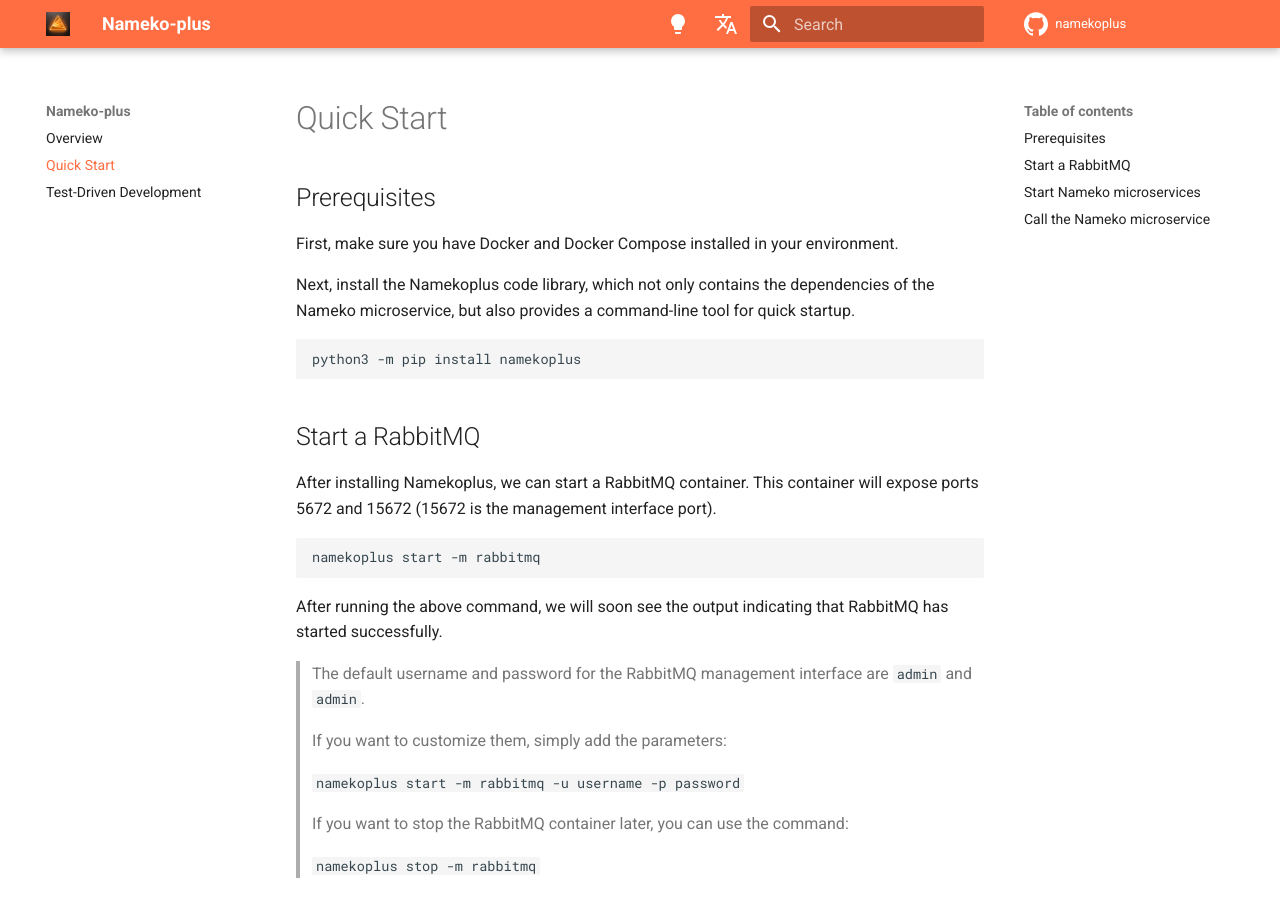
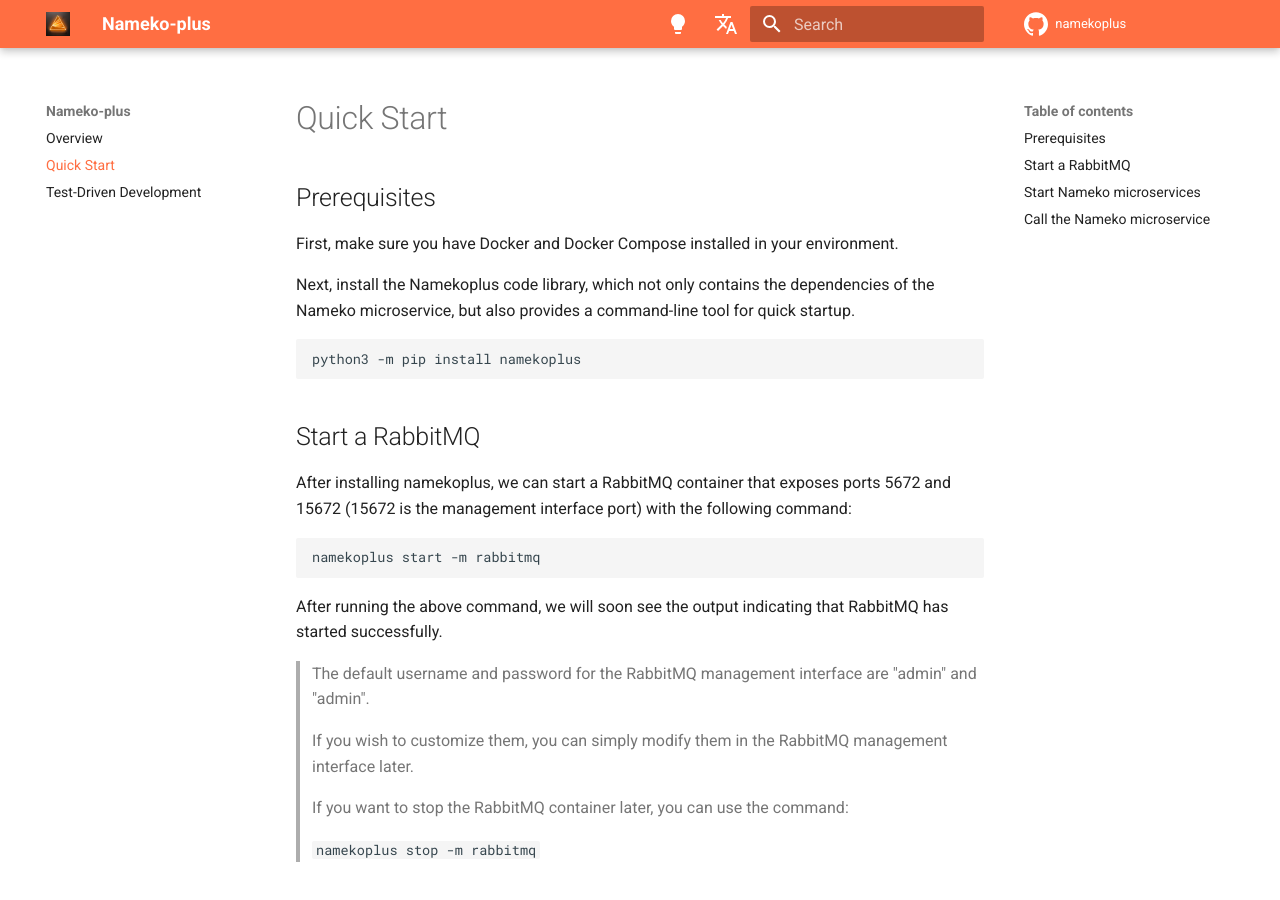
Before and after one commit to Bryanthelol/nameko-plus-doc-en, an MkDocs documentation site: the page built from docs/Quick Start.md, in a window 1280 px wide and 900 px high. Built offline with MkDocs 1.6.1 and Material for MkDocs 9.7.7, drawn with Linux system fonts in a browser that asks for light colours; comment, search, counter and statistics services are not loaded.

Commit message:
update doc

````diff
--- a/docs/Quick Start.md
+++ b/docs/Quick Start.md
@@ -17,7 +17,7 @@ python3 -m pip install namekoplus
 
 ## Start a RabbitMQ
 
-After installing Namekoplus, we can start a RabbitMQ container. This container will expose ports 5672 and 15672 (15672 is the management interface port).
+After installing namekoplus, we can start a RabbitMQ container that exposes ports 5672 and 15672 (15672 is the management interface port) with the following command:
 
 ```bash
 namekoplus start -m rabbitmq
@@ -25,13 +25,9 @@ namekoplus start -m rabbitmq
 
 After running the above command, we will soon see the output indicating that RabbitMQ has started successfully.
 
-> The default username and password for the RabbitMQ management interface are `admin` and `admin`.
+> The default username and password for the RabbitMQ management interface are "admin" and "admin".
 >
-> If you want to customize them, simply add the parameters:
->
-> ```
-> namekoplus start -m rabbitmq -u username -p password
-> ```
+> If you wish to customize them, you can simply modify them in the RabbitMQ management interface later.
 >
 > If you want to stop the RabbitMQ container later, you can use the command:
 >
````
